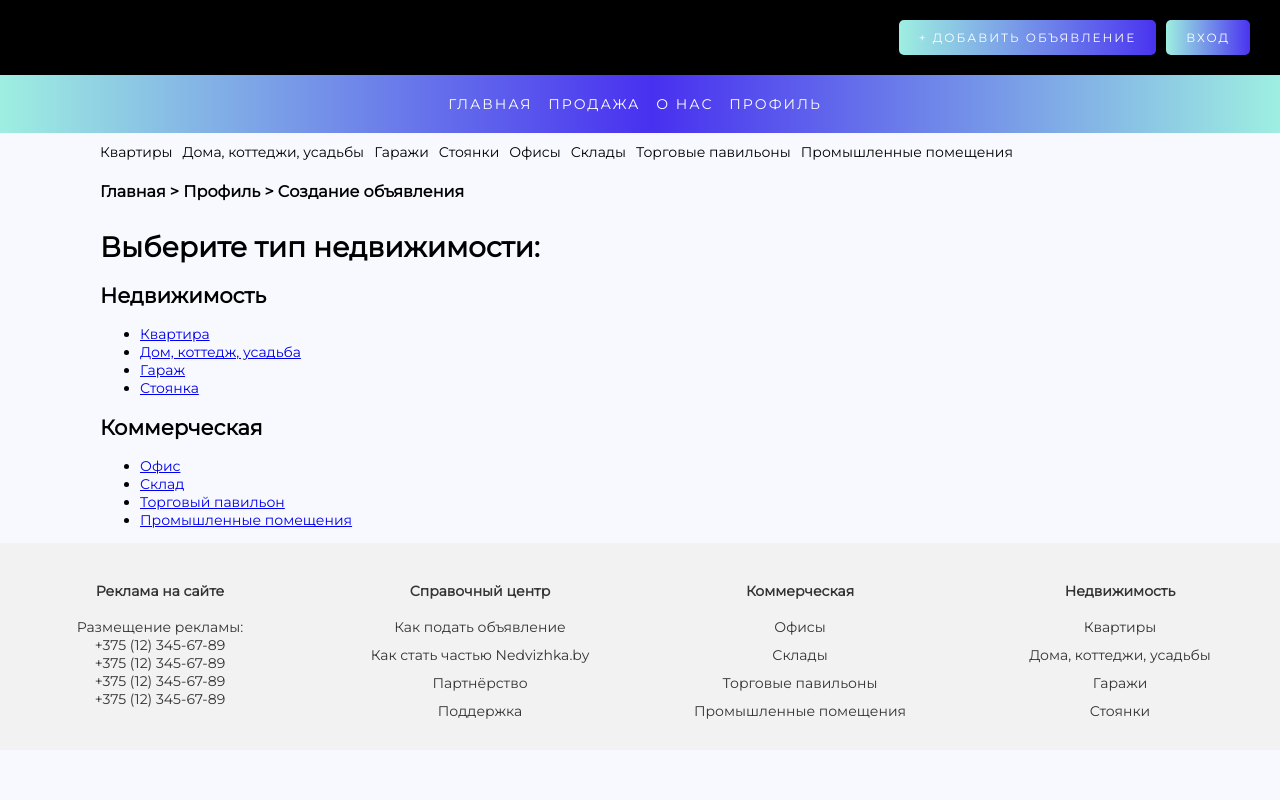
After one commit to yahoryakubovich/Nedvizhka.by, a Django app: page /accounts/profile/create/ in a window 1280 px wide. The commit adds this page. Run offline with Django 4.2, Linux system fonts and the light colour scheme.

Commit message:
Создание страницы create для выбора нужной модели

```diff
--- a/nedvizhka/sale/templates/base.html
+++ b/nedvizhka/sale/templates/base.html
@@ -12,7 +12,7 @@
 <body>
 <header>
     <div class="header-buttons">
-        <a href="#" class="add-listing-button">+ Добавить объявление</a>
+        <a href="{% url 'create' %}" class="add-listing-button">+ Добавить объявление</a>
         <a href="{% url 'account_login' %}" class="login-button">Вход</a>
     </div>
 </header>
--- a/nedvizhka/sale/urls.py
+++ b/nedvizhka/sale/urls.py
@@ -4,8 +4,8 @@ from .views import *
 urlpatterns = [
     path('flat/', FlatListView.as_view(template_name="flat.html"), name='flat'),
     path('flat/<int:pk>', FlatDetailView.as_view(), name='flat'),
-    path('flat/create/', FlatCreateView.as_view()),
+    path('flat/create/', FlatCreateView.as_view(), name="createflat"),
     path('house/', HouseListView.as_view(template_name="house.html"), name='house'),
     path('house/<int:pk>', HouseDetailView.as_view(), name='house'),
-    path('house/create/', HouseCreateView.as_view())
+    path('house/create/', HouseCreateView.as_view(), name="createhouse")
 ]
--- /dev/null
+++ b/nedvizhka/user_profile/templates/create.html
@@ -0,0 +1,24 @@
+{% extends "base.html" %}
+{% block title %} Недвижка.бай: добавить объявление {% endblock %}
+{% block content %}
+    <div class="navigation">
+        <h1><a href="{% url "nedvizhka" %}">Главная</a> > Профиль > Cоздание объявления</h1>
+    </div>
+    <div class="about-us">
+        <h1>Выберите тип недвижимости: </h1>
+        <h2>Недвижимость</h2>
+        <ul>
+            <li><a href="{% url "createflat" %}">Квартира</a></li>
+            <li><a href="{% url "createhouse" %}">Дом, коттедж, усадьба</a></li>
+            <li><a href="{% url "createflat" %}">Гараж</a></li>
+            <li><a href="{% url "createhouse" %}">Стоянка</a></li>
+        </ul>
+        <h2>Коммерческая</h2>
+        <ul>
+            <li><a href="{% url "createflat" %}">Офис</a></li>
+            <li><a href="{% url "createhouse" %}">Склад</a></li>
+            <li><a href="{% url "createflat" %}">Торговый павильон</a></li>
+            <li><a href="{% url "createhouse" %}">Промышленные помещения</a></li>
+        </ul>
+    </div>
+{% endblock %}
--- a/nedvizhka/user_profile/urls.py
+++ b/nedvizhka/user_profile/urls.py
@@ -1,7 +1,9 @@
 from django.urls import path
+from django.views.generic import *
 from . import views
 
 urlpatterns = [
     path('', views.ProfileView.as_view(), name='profile'),
     path('edit_profile/', views.EditProfileView.as_view(), name='edit_profile'),
+    path('create/', TemplateView.as_view(template_name="create.html"), name='create'),
 ]
```
Also changed, not shown: nedvizhka/db.sqlite3.
